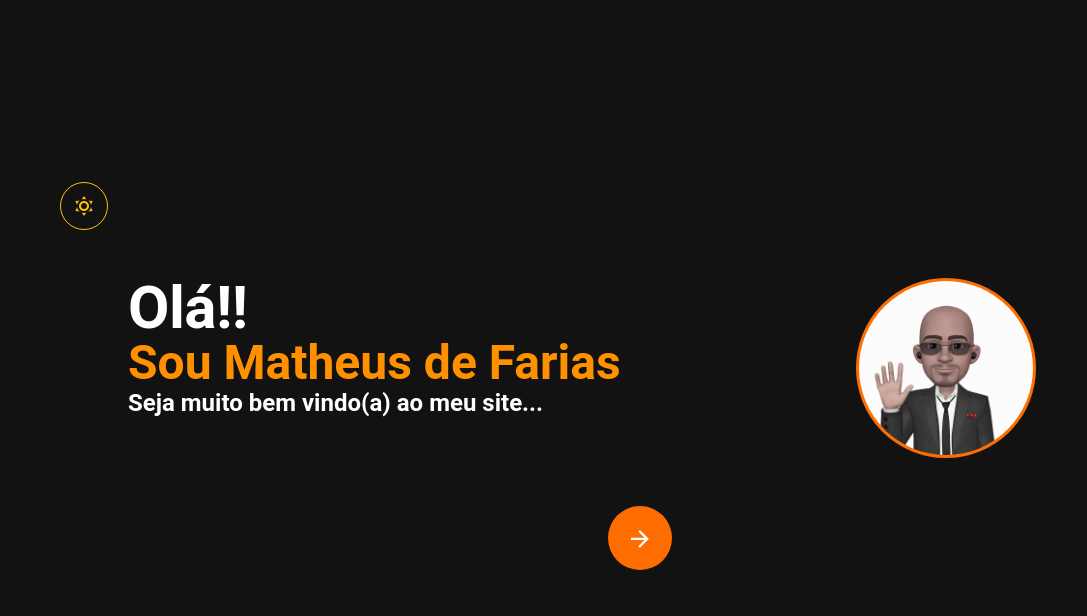
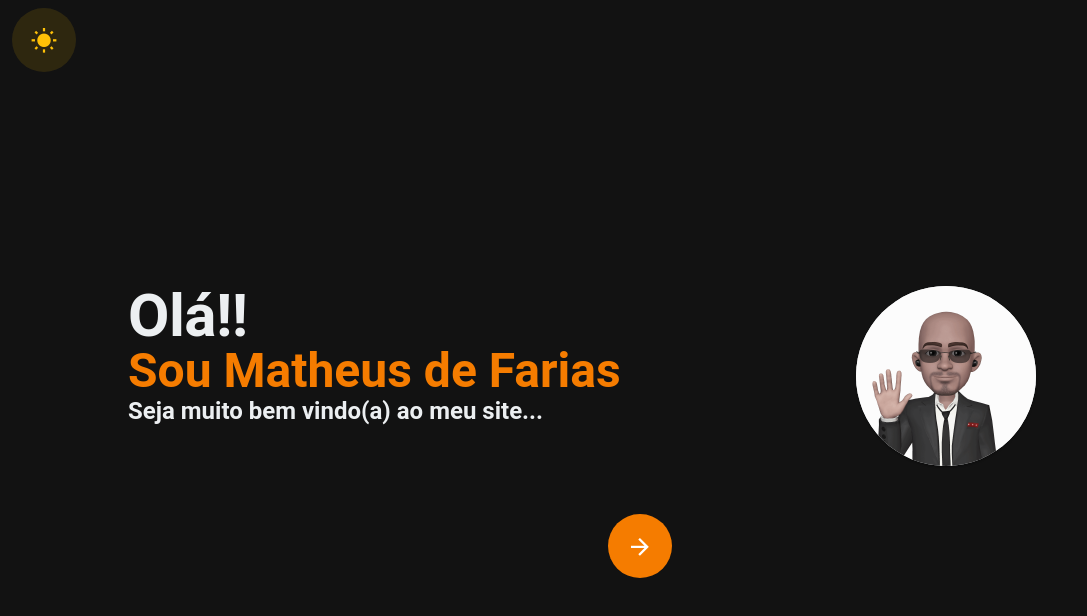
Before and after one commit to MatheusDFarias/personalApp, a Vue app: page /about in a window 1280 px wide. Shown: the top 616 px of the page, without its empty margins (0-1087 px from the left). Built offline with nearby package versions, Linux system fonts and the light colour scheme.

Commit message:
Ajuste dos componentes

```diff
--- a/src/App.vue
+++ b/src/App.vue
@@ -1,15 +1,16 @@
 <template>
 <v-layout>
     <v-main class="d-flex flex-row align-center">
+      <v-app-bar color="transparent" class="pa-2" collapse :elevation="0">
+          <v-btn
+            :variant="theme.global.current.value.dark?'tonal':'text'"
+            size="x-large"
+            :icon="theme.global.current.value.dark?'mdi-white-balance-sunny':'mdi-weather-night'"
+            color="third"
+            @click="toggleTheme">
+          </v-btn>
+      </v-app-bar>
       <v-container>
-        <v-toolbar density="compact" color="transparent">
-            <v-btn
-              variant="outlined"
-              :icon="theme.global.current.value.dark?'mdi-weather-sunny':'mdi-weather-night'"
-              color="third"
-              @click="toggleTheme">
-            </v-btn>
-        </v-toolbar>
         <router-view v-slot="{ Component, route }">
           <transition :name="route.meta.transitionName||' fade'" mode="out-in" append>
             <component :is="Component" />
--- a/src/components/about/index.vue
+++ b/src/components/about/index.vue
@@ -3,25 +3,33 @@
         <v-col cols="12">
             <v-row class="mb-6 px-6 py-0">
                 <v-col cols="7">
-                    <p class="text-h2 font-weight-bold ">
+                    <transition name="slide-left" appear>
+                        <p class="text-h2 font-weight-bold text-primary">
                             Olá!!
                         </p>
-                    <p class="text-h3 font-weight-bold text-orange-accent-3">
+                    </transition>
+                    <transition name="slide-right" appear>
+                        <p class="text-h3 font-weight-bold text-secondary">
                             Sou Matheus de Farias
                         </p>
-                    <p class="text-h5 font-weight-bold">
+                    </transition>
+                    <transition name="nested" appear>
+                        <p class="text-h5 font-weight-bold text-primary">
                             Seja muito bem vindo(a) ao meu site...
                         </p>
+                    </transition>
                 </v-col>
                 <v-col cols="5" align-self="center">
                     <v-row>
                         <v-col align="center">
-                            <v-avatar color="primary" size="180" style="border: 3px solid #FF6D00">
+                            <transition name="fade">
+                                <v-avatar variant="elevated" color="primary" size="180" class="border-color-primary">
                                     <v-img
                                         alt="Avatar"
-                                src="@/assets/img/me.gif"
-                              ></v-img>
+                                        src="@/assets/img/me.gif">
+                                    </v-img>
                                 </v-avatar>
+                            </transition>
                         </v-col>
                     </v-row>
 
@@ -29,7 +37,7 @@
             </v-row>
             <v-row justify="center">
                 <v-col cols="auto">
-                    <v-btn color="primary" variant="flat" icon="mdi-arrow-right" size="x-large"></v-btn>
+                    <v-btn color="secondary" variant="flat" icon="mdi-arrow-right" size="x-large"></v-btn>
                 </v-col>
             </v-row>
         </v-col>
--- a/src/plugins/vuetify.js
+++ b/src/plugins/vuetify.js
@@ -16,13 +16,12 @@ export default createVuetify({
 
         colors: {
           background: "#ffffff",
-          surface: "#ffffff",
+          surface: "#004D40",
           "surface-variant": "#004D40",
-          primary: "#00695C",
-          "primary-darken-1": "#004D40",
-          secondary: "#A42D2A",
-          "secondary-darken-1": "#570200",
-          third: "#546E7A",
+          primary: "#263238",
+          secondary: "#43A047",
+          "secondary-darken-4": "#2E7D32",
+          third: "#37474F",
           error: "#C85350",
           info: "#2196F3",
           success: "#317679",
@@ -36,10 +35,10 @@ export default createVuetify({
           background: "#263238",
           surface: "#263238",
           "surface-variant": "#37474F",
-          primary: "#FF6D00",
-          "primary-darken-1": "#E65100",
-          secondary: "#00695C",
-          "secondary-darken-1": "#004D40",
+          primary: "#ECEFF1",
+          "primary-darken-1": "#CFD8DC",
+          secondary: "#F57C00",
+          "secondary-darken-4": "#E65100",
           third: "#FFC107",
           error: "#CF6679",
           info: "#2196F3",
```
Lines whose indentation alone changed are shown as unchanged.
